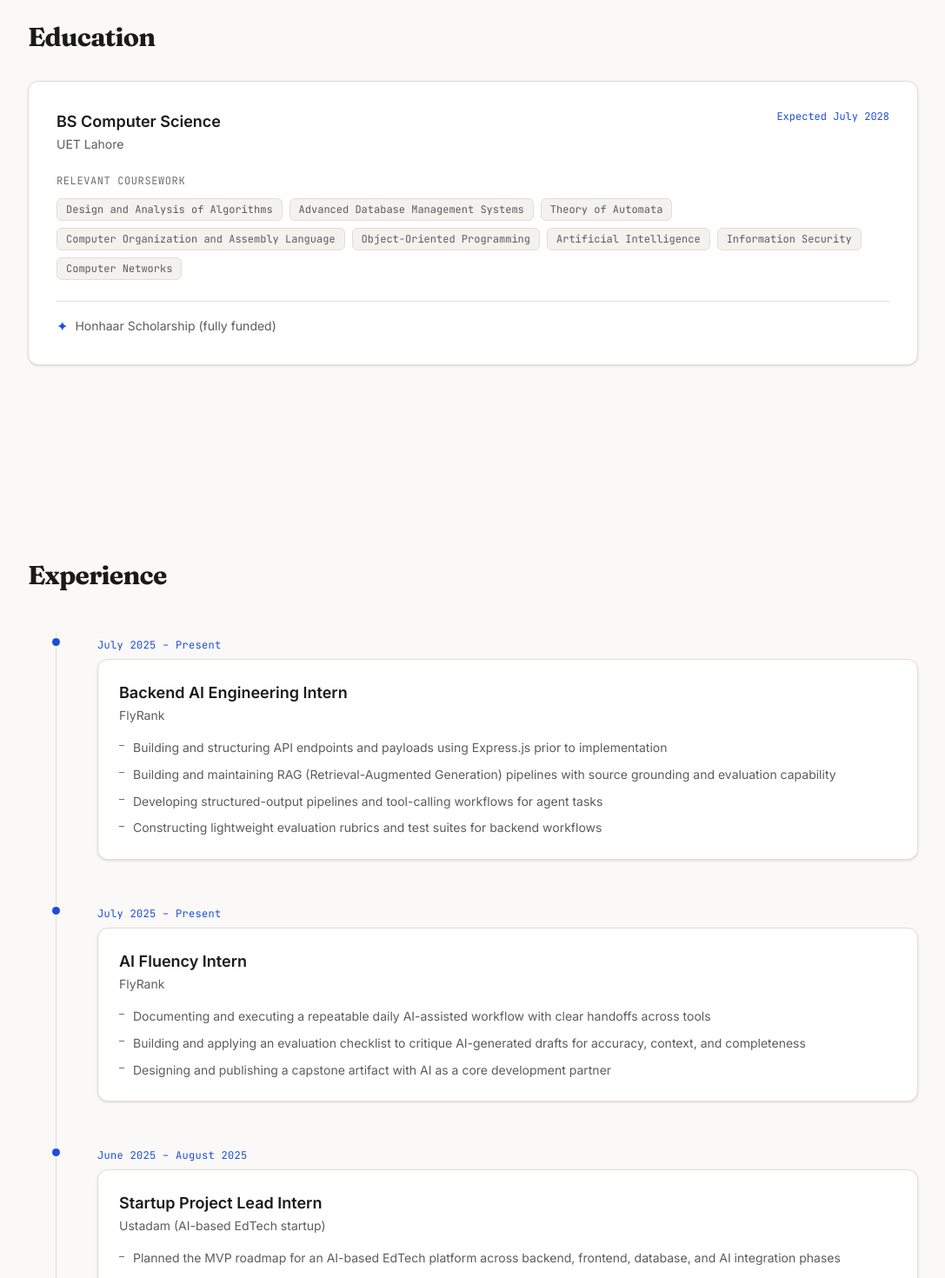
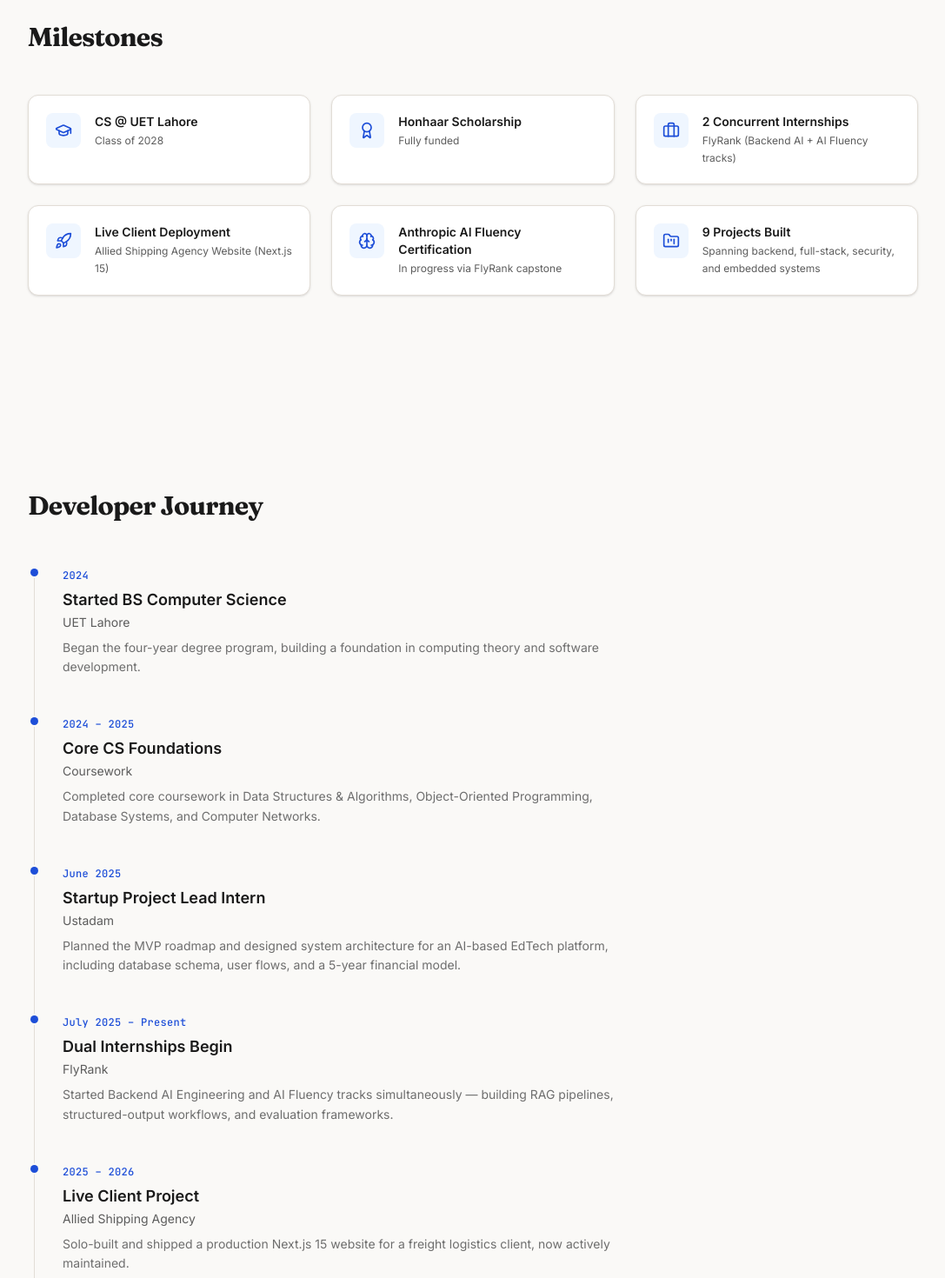
Before and after one commit to Mairaarshad19/Portfolio, a Next.js app: page / in a window 1280 px wide. Shown: the part 1560-3030 px from the top of the page at 87% size, without its empty margins (96-1183 px from the left). Built offline with nearby package versions, Linux system fonts and the light colour scheme.

Commit message:
Revert "refactor: remove duplicate Developer Journey and Milestones sections"
This reverts commit 17176ff25038957d919dee6dd8efc153854d017f.

```diff
--- a/src/app/page.tsx
+++ b/src/app/page.tsx
@@ -1,5 +1,7 @@
 import Hero from "@/components/Hero";
 import About from "@/components/About";
+import Milestones from "@/components/Milestones";
+import Journey from "@/components/Journey";
 import Education from "@/components/Education";
 import Experience from "@/components/Experience";
 import Projects from "@/components/Projects";
@@ -13,6 +15,8 @@ export default function Home() {
     <>
       <Hero />
       <About />
+      <Milestones />
+      <Journey />
       <Education />
       <Experience />
       <Projects />
--- /dev/null
+++ b/src/components/Journey.tsx
@@ -0,0 +1,91 @@
+"use client";
+
+import { useScrollReveal } from "@/lib/useScrollReveal";
+
+const milestones = [
+  {
+    year: "2024",
+    title: "Started BS Computer Science",
+    subtitle: "UET Lahore",
+    description:
+      "Began the four-year degree program, building a foundation in computing theory and software development.",
+  },
+  {
+    year: "2024 – 2025",
+    title: "Core CS Foundations",
+    subtitle: "Coursework",
+    description:
+      "Completed core coursework in Data Structures & Algorithms, Object-Oriented Programming, Database Systems, and Computer Networks.",
+  },
+  {
+    year: "June 2025",
+    title: "Startup Project Lead Intern",
+    subtitle: "Ustadam",
+    description:
+      "Planned the MVP roadmap and designed system architecture for an AI-based EdTech platform, including database schema, user flows, and a 5-year financial model.",
+  },
+  {
+    year: "July 2025 – Present",
+    title: "Dual Internships Begin",
+    subtitle: "FlyRank",
+    description:
+      "Started Backend AI Engineering and AI Fluency tracks simultaneously — building RAG pipelines, structured-output workflows, and evaluation frameworks.",
+  },
+  {
+    year: "2025 – 2026",
+    title: "Live Client Project",
+    subtitle: "Allied Shipping Agency",
+    description:
+      "Solo-built and shipped a production Next.js 15 website for a freight logistics client, now actively maintained.",
+  },
+  {
+    year: "July 2026 – Present",
+    title: "Mobile Development",
+    subtitle: "DevInfantary",
+    description:
+      "Cross-platform Flutter app development, expanding into mobile application architecture and UI engineering.",
+  },
+];
+
+export default function Journey() {
+  const { ref, revealed } = useScrollReveal();
+
+  return (
+    <section id="journey" className="py-28">
+      <div
+        ref={ref}
+        className={`container-content scroll-reveal ${revealed ? "revealed" : ""}`}
+      >
+        <h2 className="text-2xl sm:text-3xl font-display font-bold tracking-tight text-fg mb-12">
+          Developer Journey
+        </h2>
+
+        <div className="relative">
+          {/* Vertical timeline line */}
+          <div className="absolute left-[7px] top-2 bottom-2 w-px bg-border" />
+
+          <div className="space-y-10">
+            {milestones.map((m, i) => (
+              <div key={i} className="relative pl-8 sm:pl-10">
+                {/* Timeline dot */}
+                <div className="absolute left-[3px] sm:left-[3px] top-1.5 w-[9px] h-[9px] rounded-full bg-accent ring-2 ring-bg" />
+
+                {/* Year badge */}
+                <span className="inline-block mb-1.5 text-xs font-mono text-accent tracking-wide font-medium">
+                  {m.year}
+                </span>
+
+                {/* Content */}
+                <h3 className="text-lg font-semibold text-fg">{m.title}</h3>
+                <p className="text-sm text-fg-muted mt-0.5 mb-2">{m.subtitle}</p>
+                <p className="text-sm text-fg-dim leading-relaxed max-w-2xl">
+                  {m.description}
+                </p>
+              </div>
+            ))}
+          </div>
+        </div>
+      </div>
+    </section>
+  );
+}
--- /dev/null
+++ b/src/components/Milestones.tsx
@@ -0,0 +1,73 @@
+"use client";
+
+import { GraduationCap, Award, Briefcase, Rocket, Brain, FolderKanban } from "lucide-react";
+import { useScrollReveal } from "@/lib/useScrollReveal";
+
+const milestones = [
+  {
+    icon: GraduationCap,
+    title: "CS @ UET Lahore",
+    detail: "Class of 2028",
+  },
+  {
+    icon: Award,
+    title: "Honhaar Scholarship",
+    detail: "Fully funded",
+  },
+  {
+    icon: Briefcase,
+    title: "2 Concurrent Internships",
+    detail: "FlyRank (Backend AI + AI Fluency tracks)",
+  },
+  {
+    icon: Rocket,
+    title: "Live Client Deployment",
+    detail: "Allied Shipping Agency Website (Next.js 15)",
+  },
+  {
+    icon: Brain,
+    title: "Anthropic AI Fluency Certification",
+    detail: "In progress via FlyRank capstone",
+  },
+  {
+    icon: FolderKanban,
+    title: "9 Projects Built",
+    detail: "Spanning backend, full-stack, security, and embedded systems",
+  },
+];
+
+export default function Milestones() {
+  const { ref, revealed } = useScrollReveal();
+
+  return (
+    <section className="py-28">
+      <div
+        ref={ref}
+        className={`container-content scroll-reveal ${revealed ? "revealed" : ""}`}
+      >
+        <h2 className="text-2xl sm:text-3xl font-display font-bold tracking-tight text-fg mb-12">
+          Milestones
+        </h2>
+
+        <div className="stagger-container grid grid-cols-1 sm:grid-cols-2 lg:grid-cols-3 gap-6">
+          {milestones.map((m, i) => (
+            <div
+              key={i}
+              className="card-lift stagger-item flex items-start gap-4 bg-bg-elevated border border-border rounded-xl p-5 shadow-sm"
+            >
+              <div className="w-10 h-10 rounded-lg bg-accent-subtle flex items-center justify-center text-accent shrink-0">
+                <m.icon size={20} />
+              </div>
+              <div className="min-w-0">
+                <h3 className="text-sm font-semibold text-fg">{m.title}</h3>
+                <p className="text-xs text-fg-muted mt-0.5 leading-relaxed">
+                  {m.detail}
+                </p>
+              </div>
+            </div>
+          ))}
+        </div>
+      </div>
+    </section>
+  );
+}
```
